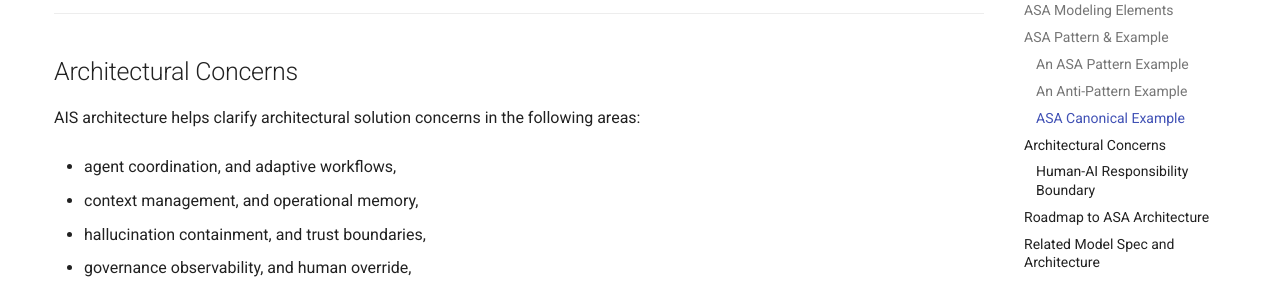
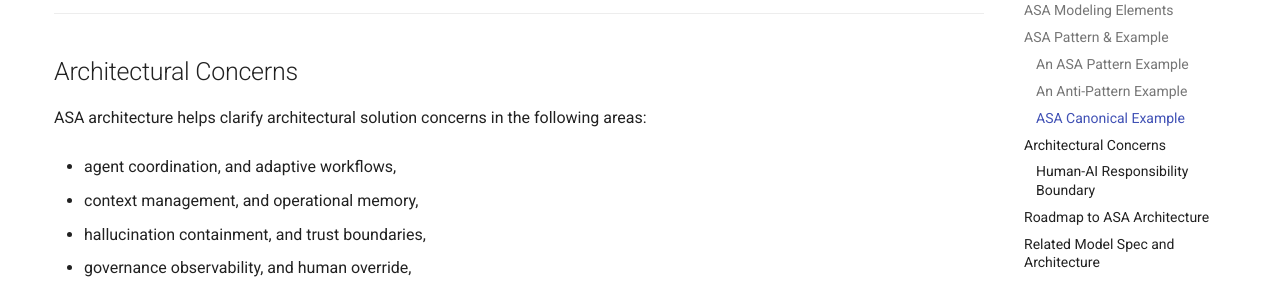
Before and after one commit to seniorgu/aisa, an MkDocs documentation site: the page built from docs/aisa-specification.md, in a window 1280 px wide and 900 px high, scrolled down 5192 px. Shown: the part 152-445 px from the top of the window. Built offline with MkDocs 1.6.1 and Material for MkDocs 9.7.7, drawn with Linux system fonts in a browser that asks for light colours.

Commit message:
asa proofreading

```diff
--- a/docs/aisa-specification.md
+++ b/docs/aisa-specification.md
@@ -70,7 +70,7 @@ Unlike general reusable patterns, the canonical pattern focuses on holistic arch
 
 ## Architectural Concerns
 
-AIS architecture helps clarify architectural solution concerns in the following areas:
+ASA architecture helps clarify architectural solution concerns in the following areas:
 
 - agent coordination, and adaptive workflows,
 
```
Also changed, not shown: README.md (+1 -1 lines), docs/images/aisa-roadmap.png.
